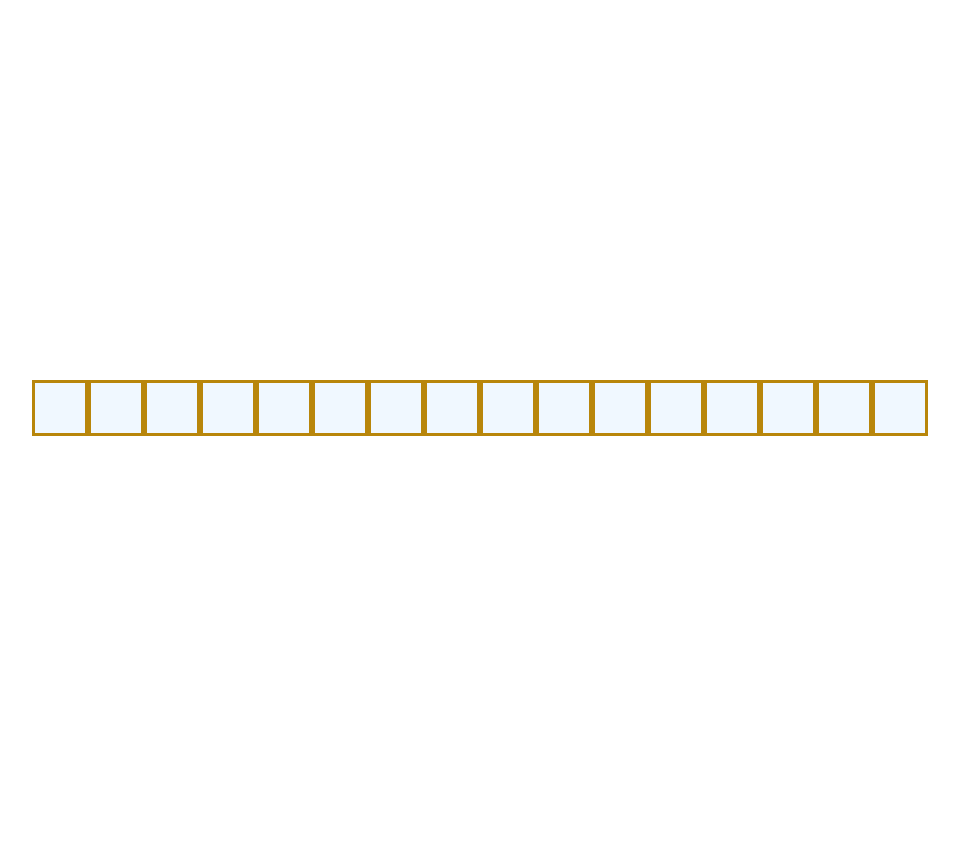
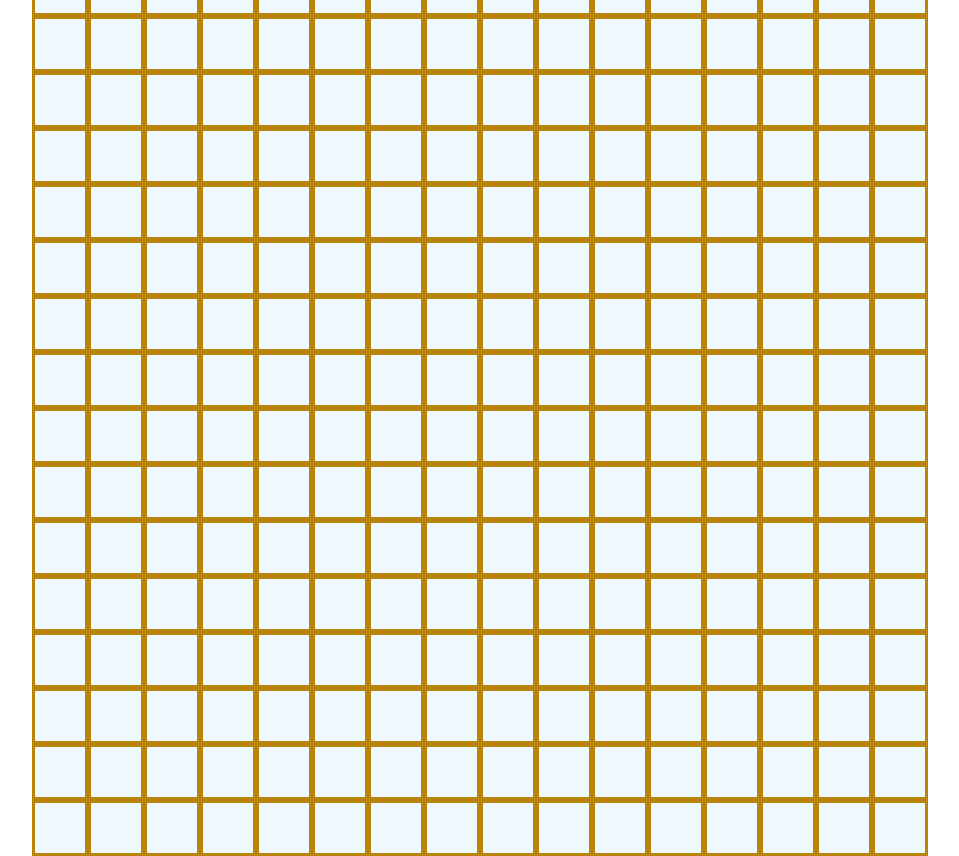
Before and after one commit to nothinktank/proj_eas, a plain HTML site: page index.html in a window 1280 px wide. Shown: the whole page, without its empty margins (160-1119 px from the left). Before the commit the page ends 816 px from the top, so only its background shows below. Drawn offline with Linux system fonts and the light colour scheme.

Commit message:
created 16*16 grid

```diff
--- a/proj_eas.js
+++ b/proj_eas.js
@@ -10,11 +10,23 @@ containerDiv.appendChild(testDiv);
 let gridSize = 16; //16 x 16 grid
 
 //create 16 divs and append them horizontally
-for (n = 0; n < 16 ; n++){
- let rowDiv = document.createElement(`div`);
- rowDiv.id = "row";
- containerDiv.appendChild(rowDiv);
+
+//create a div to include the entire row of 16 horizontal divs
+
+for (i = 0; i < 16; i++){
+  let columnDiv = document.createElement(`div`);
+  columnDiv.id = `column`
+
+  for (n = 0; n < 16 ; n++){
+    let rowDiv = document.createElement(`div`);
+    rowDiv.id = `row`;
+    columnDiv.appendChild(rowDiv);
+  }
+  containerDiv.appendChild(columnDiv);
+
 }
+
+
 
 //create 16 horizontal divs and append them vertically
 
--- a/style.css
+++ b/style.css
@@ -4,6 +4,12 @@ body {
   justify-content: center;
   height: 100vh;
   background-color: white;
+}
+
+#container{
+  display: flex;
+  background-color: green;
+
 }
 
 #row {
@@ -15,8 +21,7 @@ body {
   height: 50px;
 }
 
-#container{
+#column {
   display: flex;
-  background-color: green;
-
+  flex-direction: column;
 }
```
